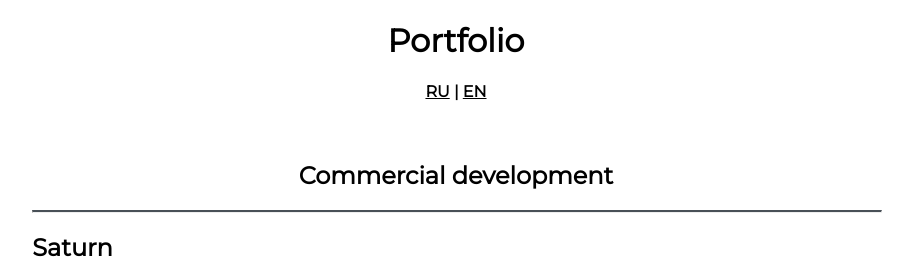
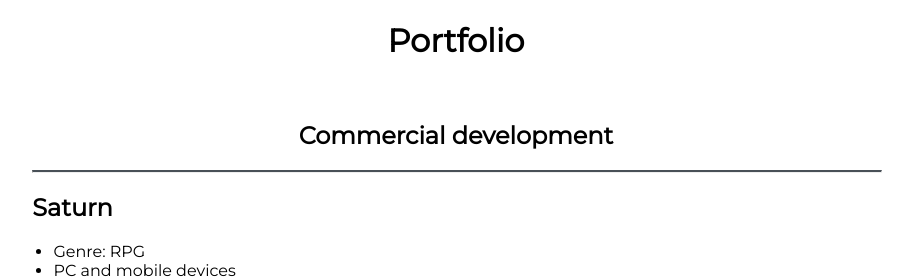
Before and after one commit to Eg0r4ik77/Portfolio, a plain HTML site: page html/home-en.html in a window 1280 px wide. Shown: the top 277 px of the page, without its empty margins (184-1097 px from the left). Drawn offline with Linux system fonts and the light colour scheme.

Commit message:
Revert "fix: ru/en switching"
This reverts commit 89ec424828e108762ec351eb0f09bcfc19c2401d.

```diff
--- a/html/home-en.html
+++ b/html/home-en.html
@@ -22,7 +22,7 @@
          <main>
 
             <h1 class="title">Portfolio</h1>
-            <h4 class="title"><a href="../index.html">RU</a> | <a href="home-en.html">EN</a></h4>
+            <!-- <h4 class="title"><a href="../index.html">RU</a> | <a href="home-en.html">EN</a></h4> -->
 
             <br>
             <h2 class="title">Commercial development</h2>
```
Also changed, not shown: index.html (+1 -1 lines).
